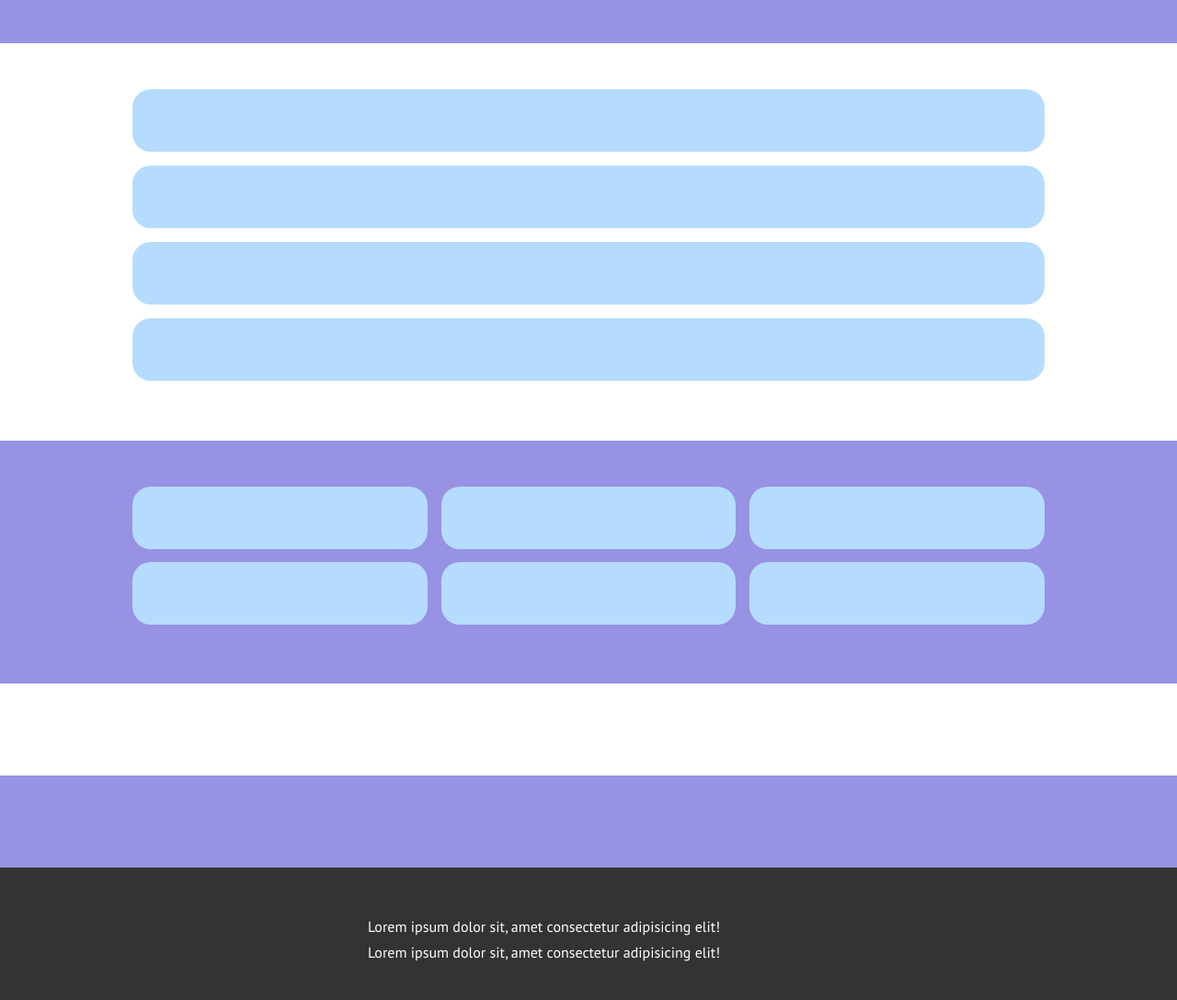
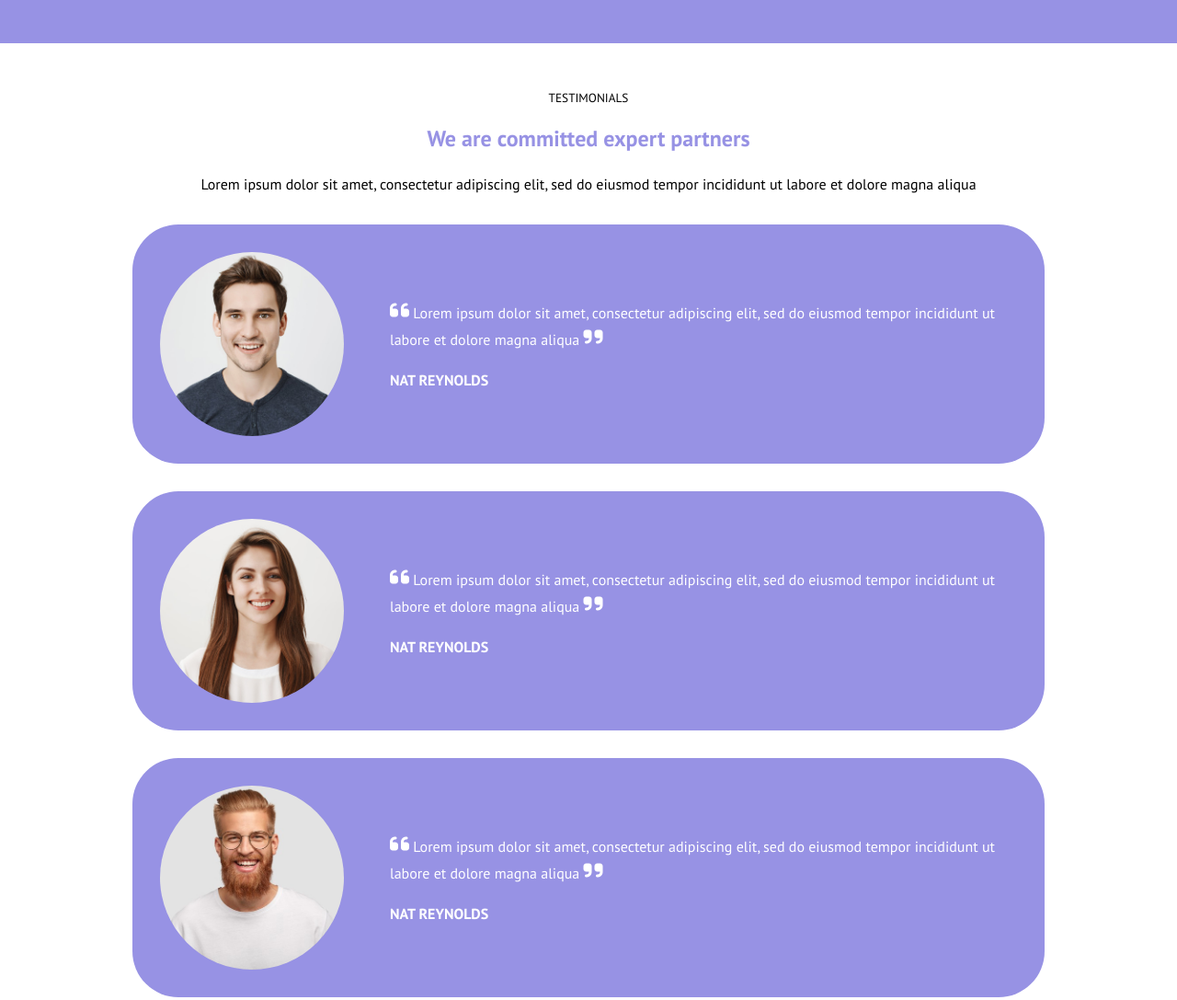
Before and after one commit to Antonius131/htmlcss-responsive-layout, a plain HTML site: page index.html in a window 1280 px wide. Shown: the part 1580-2667 px from the top of the page at 92% size. Drawn offline with Linux system fonts and the light colour scheme.

Commit message:
testimonials style

```diff
--- a/css/style.css
+++ b/css/style.css
@@ -202,6 +202,50 @@ section {
 }
 
 
+/* testimonials */
+
+.testimonials .col-card {
+   background-color: var(--secondary-color);
+   color: var(--white-color);
+}
+
+.testimonials .col-text {
+   text-align: center;
+}
+
+.testimonials h5 {
+   font-weight: 300;
+   margin-bottom: 20px;
+}
+
+.testimonials h2 {
+   color: var(--secondary-color);
+   margin-bottom: 20px;
+}
+
+.test-img-box {
+   display: inline-block;
+   width: 200px;
+   height: 200px;
+}
+
+.testimonials img {
+   height: 200px;
+   width: 200px;
+   object-fit: cover;
+   border-radius: 50%;
+}
+
+.testimonials i {
+   font-size: 1.5rem;
+}
+
+.testimonials strong {
+   display: inline-block;
+   margin-top: 20px;
+   text-transform: uppercase;
+}
+
 /**********
    Footer
 **********/
@@ -361,6 +405,18 @@ footer {
       margin-bottom: 14px;
    }
 
+   /* testimonials */
+
+   .testimonials .col-card {
+      display: flex;
+      align-items: center;
+      column-gap: 50px;
+   }
+
+   .tst-text {
+      text-align: left;
+   }
+
    /* about us */
 
    .about-us .col.main-col {
--- a/index.html
+++ b/index.html
@@ -86,10 +86,50 @@
       <!-- testimonials -->
       <section class="testimonials">
          <div class="container">
-            <div class="card"></div>
-            <div class="card"></div>
-            <div class="card"></div>
-            <div class="card"></div>
+            <div class="col col-text">
+               <h5>TESTIMONIALS</h5>
+               <h2>We are committed expert partners</h2>
+               <p>Lorem ipsum dolor sit amet, consectetur adipiscing elit, sed do eiusmod tempor incididunt ut labore et dolore magna aliqua</p>
+            </div>
+            <div class="col col-card">
+               <img src="./img/testimonial1.jpg" alt="test-1">
+               <div class="tst-text">
+                  <p>
+                     <i class="fa-solid fa-quote-left"></i>
+                     Lorem ipsum dolor sit amet, consectetur adipiscing elit, sed do eiusmod tempor incididunt ut labore et dolore magna aliqua
+                     <i class="fa-solid fa-quote-right"></i>
+                  </p>
+                  <strong>
+                     Nat Reynolds
+                  </strong>
+               </div>
+            </div>
+            <div class="col col-card">
+               <img src="./img/testimonial2.jpg" alt="test-2">
+               <div class="tst-text">
+                  <p>
+                     <i class="fa-solid fa-quote-left"></i>
+                     Lorem ipsum dolor sit amet, consectetur adipiscing elit, sed do eiusmod tempor incididunt ut labore et dolore magna aliqua
+                     <i class="fa-solid fa-quote-right"></i>
+                  </p>
+                  <strong>
+                     Nat Reynolds
+                  </strong>
+               </div>
+            </div>
+            <div class="col col-card">
+               <img src="./img/testimonial3.jpg" alt="test-3">
+               <div class="tst-text">
+                  <p>
+                     <i class="fa-solid fa-quote-left"></i>
+                     Lorem ipsum dolor sit amet, consectetur adipiscing elit, sed do eiusmod tempor incididunt ut labore et dolore magna aliqua
+                     <i class="fa-solid fa-quote-right"></i>
+                  </p>
+                  <strong>
+                     Nat Reynolds
+                  </strong>
+               </div>
+            </div>
          </div>
       </section>
       <!-- benefits -->
```
